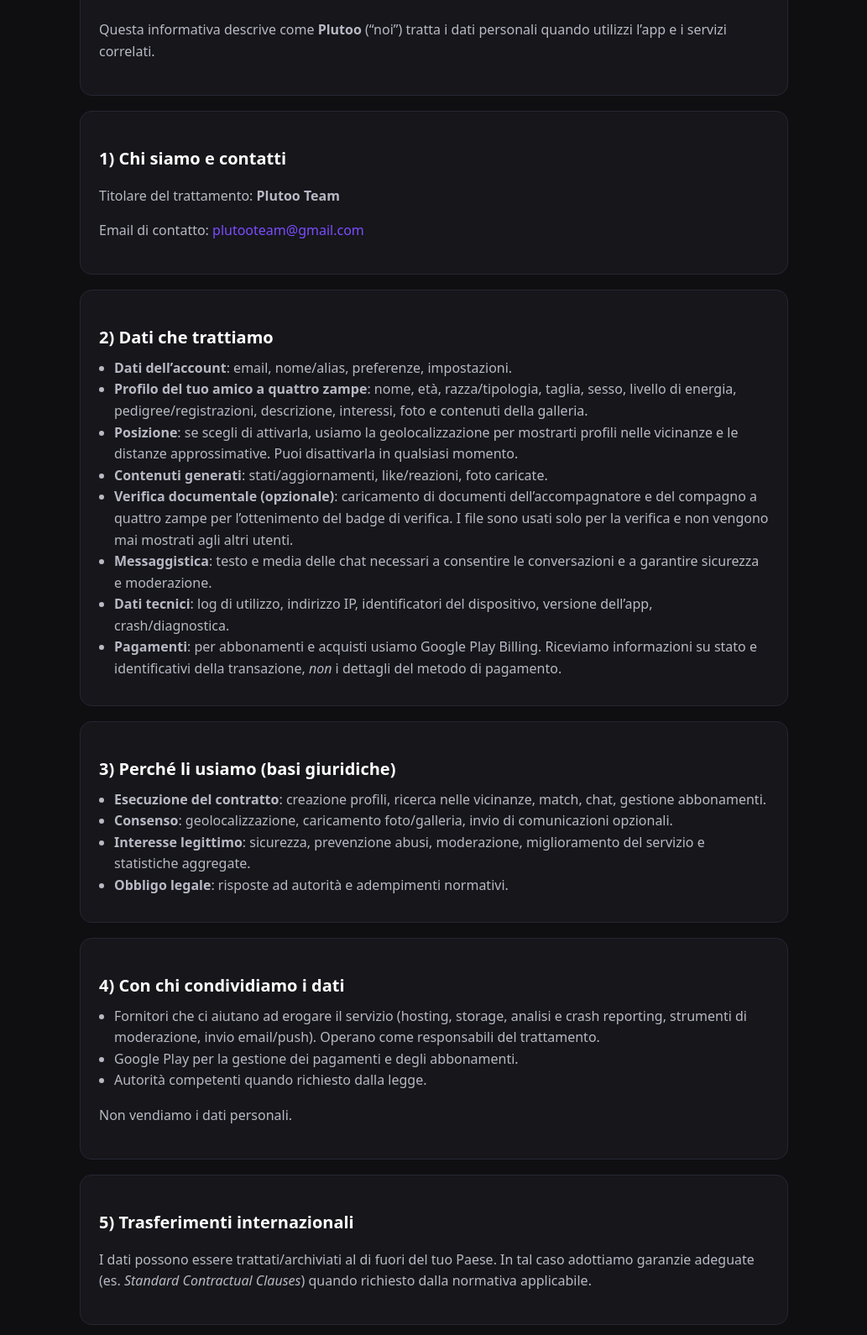
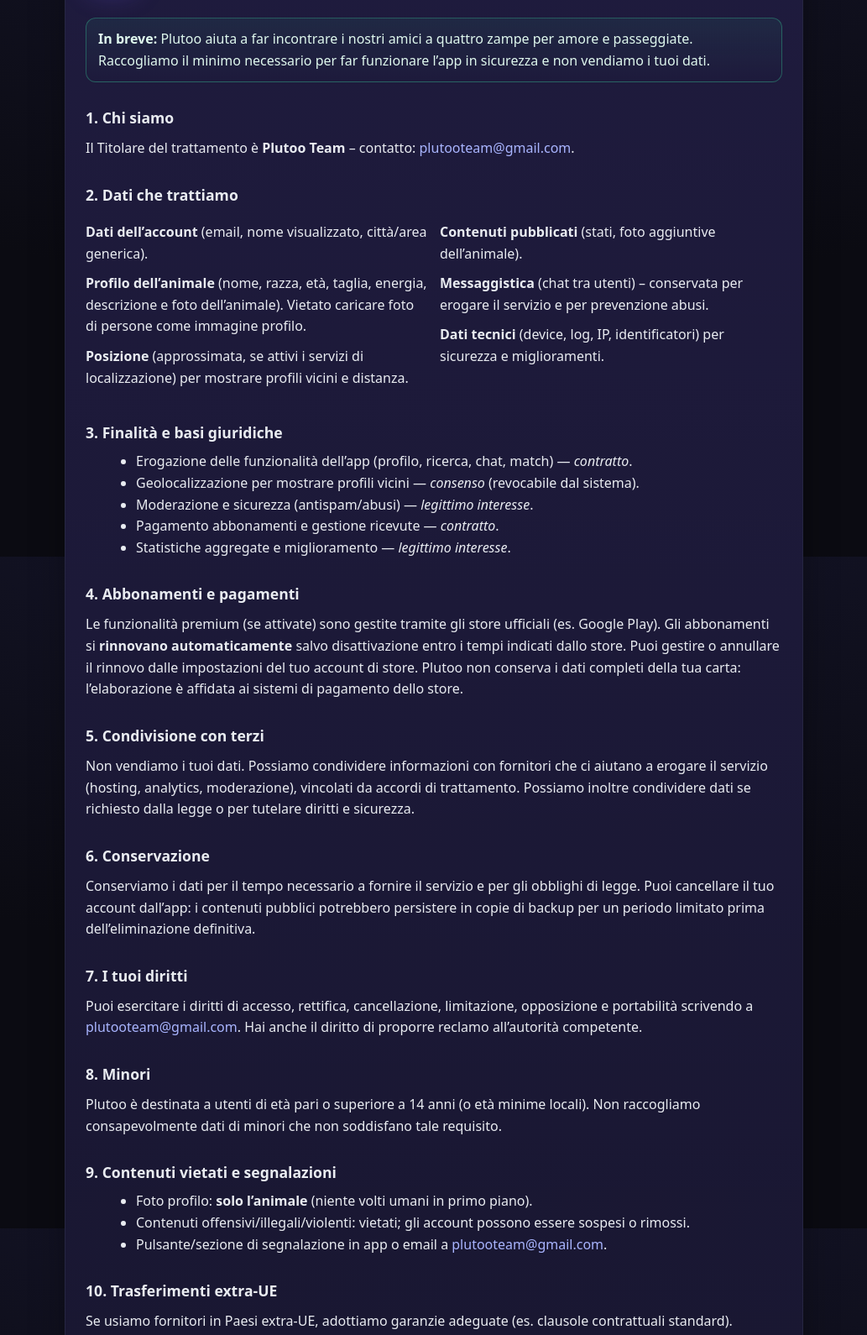
Before and after one commit to mobricifilippo-del/Plutoo-privacy-policy, a plain HTML site: page index.html in a window 1280 px wide. Shown: the part 137-1727 px from the top of the page at 84% size, without its empty margins (123-1156 px from the left). Drawn offline with Linux system fonts and the light colour scheme.

Commit message:
Update index.html

```diff
--- a/index.html
+++ b/index.html
@@ -1,119 +1,185 @@
 <!doctype html>
 <html lang="it">
 <head>
-  <meta charset="utf-8">
-  <meta name="viewport" content="width=device-width,initial-scale=1">
-  <title>Informativa sulla Privacy — Plutoo</title>
+  <meta charset="utf-8" />
+  <meta name="viewport" content="width=device-width,initial-scale=1" />
+  <title>Plutoo – Informativa sulla Privacy</title>
+  <meta name="color-scheme" content="light dark" />
+  <meta name="theme-color" content="#5b36f5" />
   <style>
-    :root{--bg:#0f0f12;--card:#16161b;--text:#e9e9ee;--muted:#b8b9c4;--accent:#7c4dff}
-    *{box-sizing:border-box} body{margin:0;background:var(--bg);color:var(--text);font:16px/1.6 system-ui,-apple-system,Segoe UI,Roboto,Ubuntu,"Helvetica Neue",Arial}
-    main{max-width:880px;margin:0 auto;padding:28px 18px}
-    .card{background:var(--card);border:1px solid #262632;border-radius:14px;padding:22px;margin:18px 0}
-    h1{font-size:28px;line-height:1.2;margin:8px 0 6px}
-    h2{font-size:20px;margin:18px 0 8px;color:#fff}
-    h3{font-size:17px;margin:14px 0 6px}
-    p,li{color:var(--muted)}
-    code, .pill{background:#1f1f26;border:1px solid #2b2b36;border-radius:8px;padding:2px 8px}
-    .small{font-size:13px;color:#9a9cad}
-    a{color:var(--accent);text-decoration:none} a:hover{text-decoration:underline}
-    ul{padding-left:18px;margin:8px 0}
+    :root{
+      --bg:#0b0b12;
+      --panel:#121223;
+      --ink:#e9ecf1;
+      --muted:#b8bfd1;
+      --brand:#7a5cff;
+      --brand-2:#9e83ff;
+      --card:#15152a;
+      --border:#262642;
+      --ok:#38d39f;
+      --warn:#ffd166;
+      --link:#a9b5ff;
+    }
+    *{box-sizing:border-box}
+    html,body{margin:0;height:100%;background:radial-gradient(1200px 700px at 50% -200px, #362066 0%, #121223 45%, #0b0b12 100%); color:var(--ink); font:16px/1.6 system-ui, -apple-system, "Segoe UI", Roboto, "Helvetica Neue", Arial, "Noto Sans", "Apple Color Emoji","Segoe UI Emoji";}
+    a{color:var(--link); text-decoration:none}
+    a:hover{opacity:.9; text-decoration:underline}
+    .wrap{max-width:920px; padding:28px 20px 80px; margin:0 auto}
+    .card{
+      background:linear-gradient(180deg, rgba(122,92,255,.12), rgba(122,92,255,.06)) , var(--panel);
+      border:1px solid var(--border); border-radius:20px; box-shadow:0 12px 40px rgba(0,0,0,.35);
+      overflow:hidden;
+    }
+    header{
+      padding:28px 24px 8px; display:flex; align-items:center; gap:16px; border-bottom:1px solid var(--border);
+      background:radial-gradient(600px 250px at 50% -120px, rgba(122,92,255,.35), transparent 70%);
+    }
+    header img{
+      width:64px; height:64px; border-radius:18px; display:block; background:#0d0d18; object-fit:cover;
+      box-shadow:0 0 0 3px rgba(122,92,255,.2), 0 10px 30px rgba(122,92,255,.25);
+    }
+    header .title{display:flex; flex-direction:column}
+    header h1{margin:0; font-size:1.35rem; letter-spacing:.2px}
+    header .tag{margin-top:2px; color:var(--muted); font-size:.92rem}
+    .content{padding:18px 24px 28px}
+    h2{margin:28px 0 8px; font-size:1.1rem}
+    p{margin:10px 0}
+    ul{margin:8px 0 16px 20px}
+    .notice{
+      background:linear-gradient(180deg, rgba(56,211,159,.08), transparent);
+      border:1px solid rgba(56,211,159,.35); padding:12px 14px; border-radius:12px; color:#dff8ee;
+    }
+    .muted{color:var(--muted)}
+    .grid-2{display:grid; grid-template-columns:1fr; gap:14px}
+    @media(min-width:760px){ .grid-2{grid-template-columns:1fr 1fr} }
+    footer{
+      padding:16px 24px 24px; border-top:1px solid var(--border); color:var(--muted); display:flex; justify-content:space-between; flex-wrap:wrap; gap:10px;
+      background:linear-gradient(180deg, transparent, rgba(122,92,255,.08));
+    }
+    .chip{display:inline-block; padding:4px 10px; background:#18183a; border:1px solid var(--border); border-radius:999px; font-size:.86rem; color:var(--muted)}
+    code{background:#1a1a34; padding:.12rem .4rem; border:1px solid var(--border); border-radius:6px}
   </style>
 </head>
 <body>
-  <main>
-    <h1>Informativa sulla Privacy — Plutoo</h1>
-    <p class="small">Ultimo aggiornamento: 29 settembre 2025</p>
+  <main class="wrap">
+    <article class="card" role="article">
+      <header>
+        <!-- Assicurati che questo file esista nella root del repo -->
+        <img src="Plutoo-logo.png" alt="Logo Plutoo" />
+        <div class="title">
+          <h1>Informativa sulla Privacy</h1>
+          <div class="tag">per l’app mobile <strong>Plutoo</strong></div>
+        </div>
+      </header>
 
-    <div class="card">
-      <p>Questa informativa descrive come <strong>Plutoo</strong> (“noi”) tratta i dati personali quando utilizzi l’app e i servizi correlati.</p>
-    </div>
+      <section class="content">
+        <p class="notice"><strong>In breve:</strong> Plutoo aiuta a far incontrare i nostri amici a quattro zampe per
+          amore e passeggiate. Raccogliamo il minimo necessario per far
+          funzionare l’app in sicurezza e non vendiamo i tuoi dati.</p>
 
-    <div class="card">
-      <h2>1) Chi siamo e contatti</h2>
-      <p>Titolare del trattamento: <strong>Plutoo Team</strong></p>
-      <p>Email di contatto: <a href="mailto:plutooteam@gmail.com">plutooteam@gmail.com</a></p>
-    </div>
+        <h2>1. Chi siamo</h2>
+        <p>
+          Il Titolare del trattamento è <strong>Plutoo Team</strong> – contatto:
+          <a href="mailto:plutooteam@gmail.com">plutooteam@gmail.com</a>.
+        </p>
 
-    <div class="card">
-      <h2>2) Dati che trattiamo</h2>
-      <ul>
-        <li><strong>Dati dell’account</strong>: email, nome/alias, preferenze, impostazioni.</li>
-        <li><strong>Profilo del tuo amico a quattro zampe</strong>: nome, età, razza/tipologia, taglia, sesso, livello di energia, pedigree/registrazioni, descrizione, interessi, foto e contenuti della galleria.</li>
-        <li><strong>Posizione</strong>: se scegli di attivarla, usiamo la geolocalizzazione per mostrarti profili nelle vicinanze e le distanze approssimative. Puoi disattivarla in qualsiasi momento.</li>
-        <li><strong>Contenuti generati</strong>: stati/aggiornamenti, like/reazioni, foto caricate.</li>
-        <li><strong>Verifica documentale (opzionale)</strong>: caricamento di documenti dell’accompagnatore e del compagno a quattro zampe per l’ottenimento del badge di verifica. I file sono usati solo per la verifica e non vengono mai mostrati agli altri utenti.</li>
-        <li><strong>Messaggistica</strong>: testo e media delle chat necessari a consentire le conversazioni e a garantire sicurezza e moderazione.</li>
-        <li><strong>Dati tecnici</strong>: log di utilizzo, indirizzo IP, identificatori del dispositivo, versione dell’app, crash/diagnostica.</li>
-        <li><strong>Pagamenti</strong>: per abbonamenti e acquisti usiamo Google Play Billing. Riceviamo informazioni su stato e identificativi della transazione, <em>non</em> i dettagli del metodo di pagamento.</li>
-      </ul>
-    </div>
+        <h2>2. Dati che trattiamo</h2>
+        <div class="grid-2">
+          <div>
+            <p><strong>Dati dell’account</strong> (email, nome visualizzato, città/area generica).</p>
+            <p><strong>Profilo dell’animale</strong> (nome, razza, età, taglia, energia, descrizione e
+               foto dell’animale). Vietato caricare foto di persone come immagine profilo.</p>
+            <p><strong>Posizione</strong> (approssimata, se attivi i servizi di localizzazione) per
+               mostrare profili vicini e distanza.</p>
+          </div>
+          <div>
+            <p><strong>Contenuti pubblicati</strong> (stati, foto aggiuntive dell’animale).</p>
+            <p><strong>Messaggistica</strong> (chat tra utenti) – conservata per erogare il servizio e
+               per prevenzione abusi.</p>
+            <p><strong>Dati tecnici</strong> (device, log, IP, identificatori) per sicurezza e
+               miglioramenti.</p>
+          </div>
+        </div>
 
-    <div class="card">
-      <h2>3) Perché li usiamo (basi giuridiche)</h2>
-      <ul>
-        <li><strong>Esecuzione del contratto</strong>: creazione profili, ricerca nelle vicinanze, match, chat, gestione abbonamenti.</li>
-        <li><strong>Consenso</strong>: geolocalizzazione, caricamento foto/galleria, invio di comunicazioni opzionali.</li>
-        <li><strong>Interesse legittimo</strong>: sicurezza, prevenzione abusi, moderazione, miglioramento del servizio e statistiche aggregate.</li>
-        <li><strong>Obbligo legale</strong>: risposte ad autorità e adempimenti normativi.</li>
-      </ul>
-    </div>
+        <h2>3. Finalità e basi giuridiche</h2>
+        <ul>
+          <li>Erogazione delle funzionalità dell’app (profilo, ricerca, chat, match) — <em>contratto</em>.</li>
+          <li>Geolocalizzazione per mostrare profili vicini — <em>consenso</em> (revocabile dal sistema).</li>
+          <li>Moderazione e sicurezza (antispam/abusi) — <em>legittimo interesse</em>.</li>
+          <li>Pagamento abbonamenti e gestione ricevute — <em>contratto</em>.</li>
+          <li>Statistiche aggregate e miglioramento — <em>legittimo interesse</em>.</li>
+        </ul>
 
-    <div class="card">
-      <h2>4) Con chi condividiamo i dati</h2>
-      <ul>
-        <li>Fornitori che ci aiutano ad erogare il servizio (hosting, storage, analisi e crash reporting, strumenti di moderazione, invio email/push). Operano come responsabili del trattamento.</li>
-        <li>Google Play per la gestione dei pagamenti e degli abbonamenti.</li>
-        <li>Autorità competenti quando richiesto dalla legge.</li>
-      </ul>
-      <p>Non vendiamo i dati personali.</p>
-    </div>
+        <h2>4. Abbonamenti e pagamenti</h2>
+        <p>
+          Le funzionalità premium (se attivate) sono gestite tramite gli store ufficiali (es. Google Play).
+          Gli abbonamenti si <strong>rinnovano automaticamente</strong> salvo disattivazione entro i tempi
+          indicati dallo store. Puoi gestire o annullare il rinnovo dalle impostazioni del tuo account di store.
+          Plutoo non conserva i dati completi della tua carta: l’elaborazione è affidata ai sistemi di pagamento dello store.
+        </p>
 
-    <div class="card">
-      <h2>5) Trasferimenti internazionali</h2>
-      <p>I dati possono essere trattati/archiviati al di fuori del tuo Paese. In tal caso adottiamo garanzie adeguate (es. <em>Standard Contractual Clauses</em>) quando richiesto dalla normativa applicabile.</p>
-    </div>
+        <h2>5. Condivisione con terzi</h2>
+        <p>
+          Non vendiamo i tuoi dati. Possiamo condividere informazioni con fornitori che ci aiutano a
+          erogare il servizio (hosting, analytics, moderazione), vincolati da accordi di trattamento.
+          Possiamo inoltre condividere dati se richiesto dalla legge o per tutelare diritti e sicurezza.
+        </p>
 
-    <div class="card">
-      <h2>6) Conservazione</h2>
-      <ul>
-        <li>Dati dell’account e profilo: finché l’account resta attivo e per un periodo limitato successivo alla chiusura per esigenze legali/sicurezza.</li>
-        <li>Posizione: usata per calcolare prossimità e non conservata più del necessario per la funzionalità.</li>
-        <li>Verifiche documentali (se effettuate): conservate solo per il tempo necessario a completare la verifica e a gestire la validità del badge, poi cancellate/sfocate in modo sicuro.</li>
-        <li>Chat e contenuti: finché non li elimini o chiudi l’account, salvo obblighi di conservazione.</li>
-      </ul>
-    </div>
+        <h2>6. Conservazione</h2>
+        <p>
+          Conserviamo i dati per il tempo necessario a fornire il servizio e per gli obblighi di legge.
+          Puoi cancellare il tuo account dall’app: i contenuti pubblici potrebbero persistere in copie di backup
+          per un periodo limitato prima dell’eliminazione definitiva.
+        </p>
 
-    <div class="card">
-      <h2>7) I tuoi diritti</h2>
-      <p>Puoi esercitare i diritti previsti dalla normativa (accesso, rettifica, cancellazione, limitazione, portabilità, opposizione, revoca del consenso) scrivendo a <a href="mailto:plutooteam@gmail.com">plutooteam@gmail.com</a>. Hai anche diritto di reclamo all’autorità competente.</p>
-    </div>
+        <h2>7. I tuoi diritti</h2>
+        <p>
+          Puoi esercitare i diritti di accesso, rettifica, cancellazione, limitazione, opposizione e portabilità
+          scrivendo a <a href="mailto:plutooteam@gmail.com">plutooteam@gmail.com</a>. Hai anche il diritto di
+          proporre reclamo all’autorità competente.
+        </p>
 
-    <div class="card">
-      <h2>8) Minori</h2>
-      <p>Il servizio è destinato ad accompagnatori maggiorenni. Non raccogliamo consapevolmente dati di minori di 13 anni (o età superiore prevista dalla tua legge locale). Se ritieni che un minore ci abbia fornito dati, contattaci per la rimozione.</p>
-    </div>
+        <h2>8. Minori</h2>
+        <p>
+          Plutoo è destinata a utenti di età pari o superiore a 14 anni (o età minime locali). Non raccogliamo consapevolmente
+          dati di minori che non soddisfano tale requisito.
+        </p>
 
-    <div class="card">
-      <h2>9) Sicurezza</h2>
-      <p>Adottiamo misure tecniche e organizzative adeguate per proteggere i dati (es. cifratura in transito, controlli di accesso, monitoraggio e backup).</p>
-    </div>
+        <h2>9. Contenuti vietati e segnalazioni</h2>
+        <ul>
+          <li>Foto profilo: <strong>solo l’animale</strong> (niente volti umani in primo piano).</li>
+          <li>Contenuti offensivi/illegali/violenti: vietati; gli account possono essere sospesi o rimossi.</li>
+          <li>Pulsante/sezione di segnalazione in app o email a <a href="mailto:plutooteam@gmail.com">plutooteam@gmail.com</a>.</li>
+        </ul>
 
-    <div class="card">
-      <h2>10) Abbonamenti e comunicazioni</h2>
-      <p>Gli abbonamenti sono gestiti tramite Google Play. Le informazioni di pagamento non passano dai nostri server. Potremmo inviarti comunicazioni di servizio (ad es. stato dell’abbonamento); puoi disattivare messaggi promozionali nelle impostazioni o tramite link di opt-out.</p>
-    </div>
+        <h2>10. Trasferimenti extra-UE</h2>
+        <p>
+          Se usiamo fornitori in Paesi extra-UE, adottiamo garanzie adeguate (es. clausole contrattuali standard).
+        </p>
 
-    <div class="card">
-      <h2>11) Eliminazione account</h2>
-      <p>Puoi richiedere la cancellazione dell’account dalle impostazioni dell’app (se disponibile) oppure scrivendoci a <a href="mailto:plutooteam@gmail.com">plutooteam@gmail.com</a>. La rimozione completa potrebbe richiedere un breve periodo per essere propagata ai backup.</p>
-    </div>
+        <h2>11. Sicurezza</h2>
+        <p>
+          Applichiamo misure tecniche e organizzative adeguate (crittografia in transito, controlli di accesso,
+          registri di sicurezza). Nessun sistema è però infallibile: segnala eventuali problemi a
+          <a href="mailto:plutooteam@gmail.com">plutooteam@gmail.com</a>.
+        </p>
 
-    <div class="card">
-      <h2>12) Modifiche a questa informativa</h2>
-      <p>Potremmo aggiornare questa informativa. Pubblicheremo la versione aggiornata su questa pagina indicando la data di ultimo aggiornamento.</p>
-    </div>
+        <h2>12. Modifiche</h2>
+        <p>
+          Potremmo aggiornare questa informativa. Ti avviseremo in app o via email quando richiesto.
+        </p>
 
-    <p class="small">© Plutoo Team</p>
+        <p class="muted"><em>Ultimo aggiornamento:</em> 29 settembre 2025</p>
+      </section>
+
+      <footer>
+        <span class="chip">Plutoo © 2025</span>
+        <span>
+          <a href="mailto:plutooteam@gmail.com">Contatti</a> ·
+          <a href="#" aria-disabled="true" onclick="return false;">Termini d’uso (in arrivo)</a>
+        </span>
+      </footer>
+    </article>
   </main>
 </body>
 </html>
```
